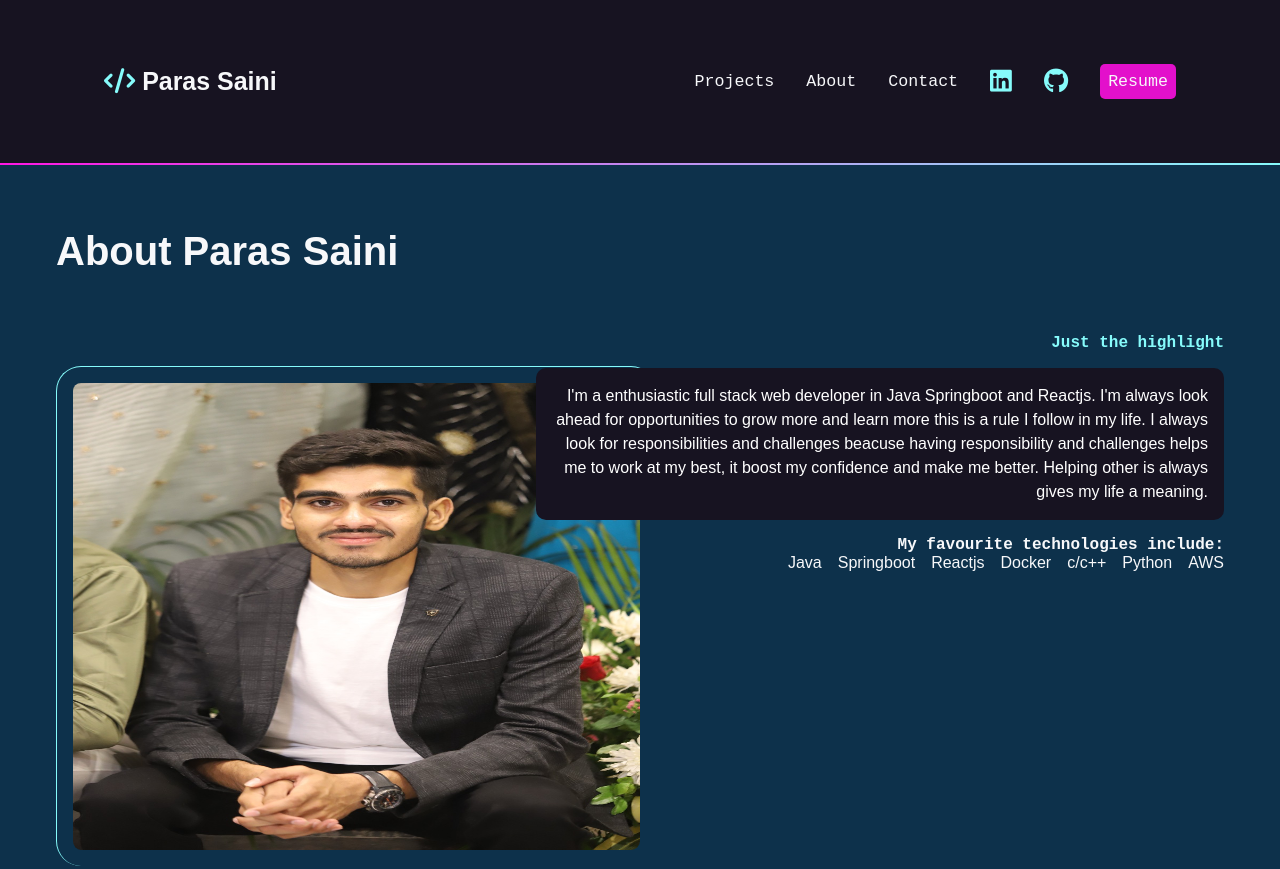
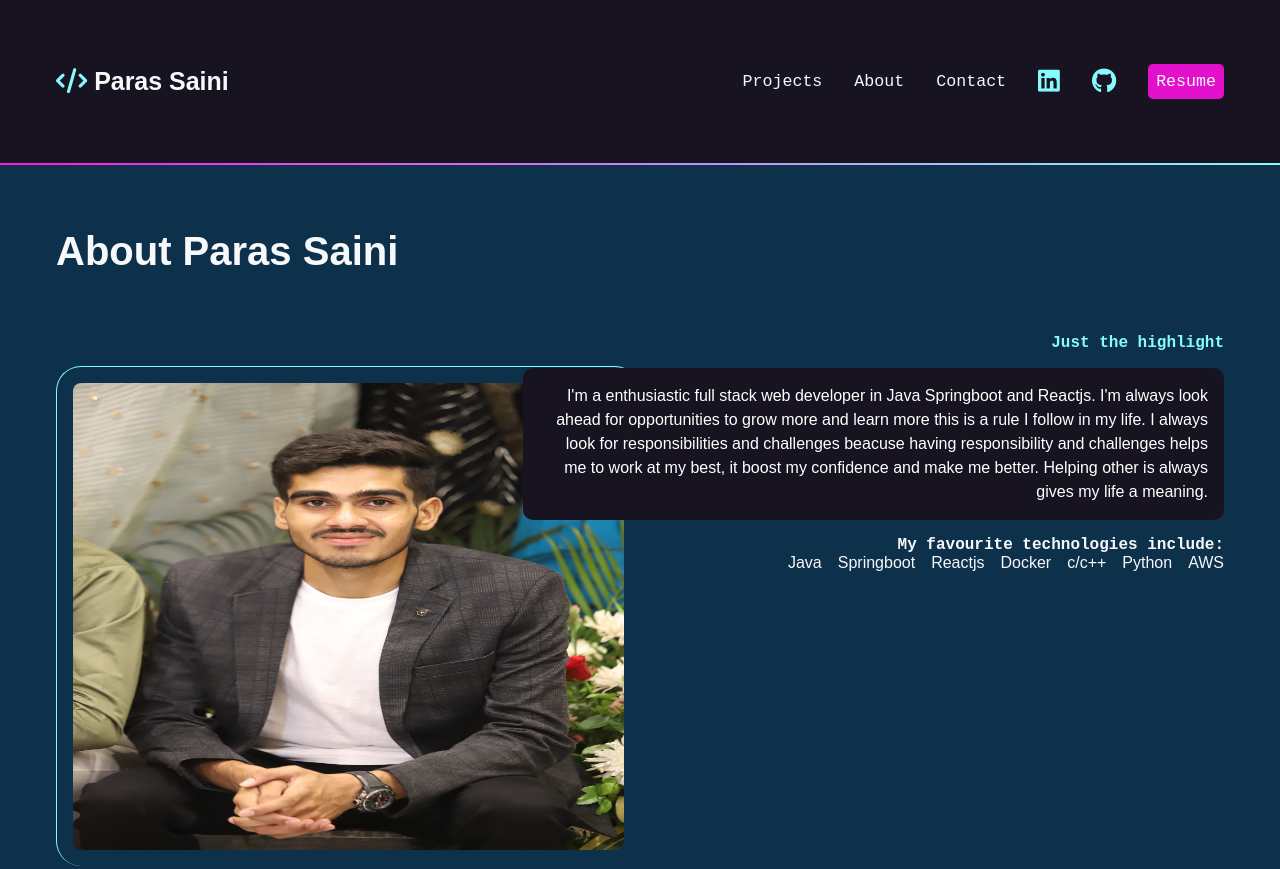
Before and after one commit to parassaini29/parassaini29.github.io, a plain HTML site: page about.html in a window 1280 px wide. Shown: the top 869 px of the page. Drawn offline with Linux system fonts and the light colour scheme; a web font is replaced by a local one.

Commit message:
new changes

```diff
--- a/css/styles.css
+++ b/css/styles.css
@@ -41,6 +41,10 @@ a {
 a:hover {
   color: var(--hotmag);
   text-decoration: none;
+}
+
+img {
+  width: 100%;
 }
 
 #intro {
@@ -113,7 +117,7 @@ nav {
   font-family: var(--mono);
   color: var(--white);
   font-size: 80%;
-  padding: 4rem;
+  padding: 4rem 1rem;
 }
 
 nav h1 a {
```
Also changed, not shown: index.html (+1 -0 lines).
